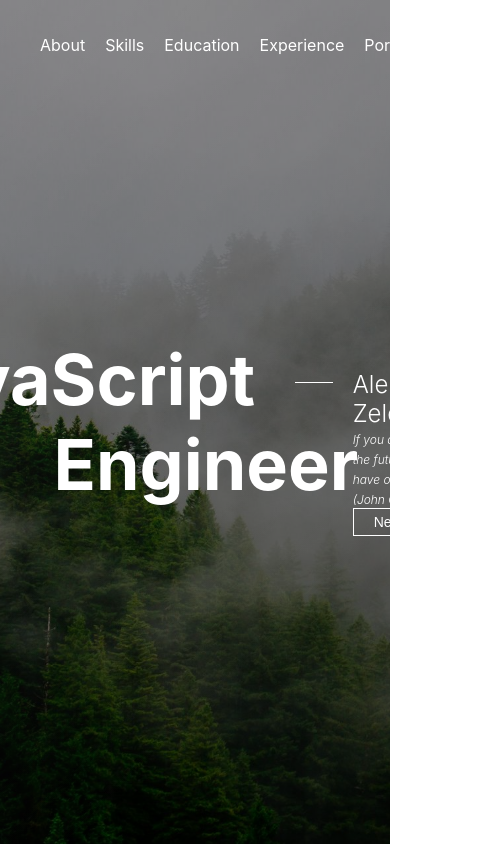
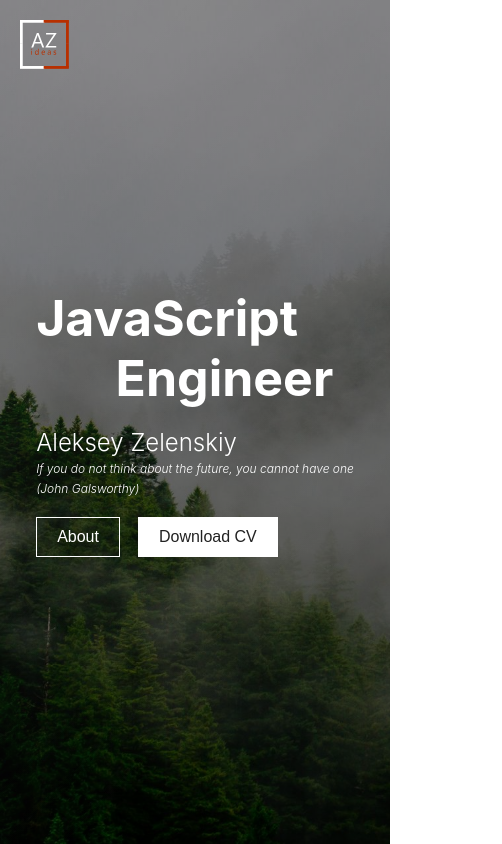
Before and after one commit to Alekseyideas/az-ideas, a Gatsby site: page / in a window 390 px wide. Shown: the whole page, 502 px wide, since content can reach past the window. Built offline with nearby package versions, Linux system fonts and the light colour scheme; Gatsby itself is replaced by a stand-in of ours.

Commit message:
add mobile version

```diff
--- a/package.json
+++ b/package.json
@@ -8,7 +8,7 @@
     "gatsby"
   ],
   "scripts": {
-    "develop": "gatsby develop",
+    "develop": "gatsby develop -H 0.0.0.0",
     "start": "gatsby develop",
     "build": "gatsby build",
     "serve": "gatsby serve",
--- a/src/components/FirstScreen.tsx
+++ b/src/components/FirstScreen.tsx
@@ -1,7 +1,7 @@
 import React from 'react';
 import styled from 'styled-components';
 import CitySrc from '../images/beautiful.jpg';
-import { COLORS } from '../utils/consts';
+import { MEDIA } from '../utils/media';
 import { DefaultButton } from './ui';
 
 export const FirstScreen: React.FC = ({}) => {
@@ -22,7 +22,14 @@ export const FirstScreen: React.FC = ({}) => {
                 If you do not think about the future, you cannot have one <br />{' '}
                 <span>(John Galsworthy)</span>
               </i>
-              <DefaultButton title='Next' onClick={() => console.log(1)} />
+              <ButtonWrapperS>
+                <DefaultButton
+                  styles={{ marginRight: '18px' }}
+                  title='About'
+                  onClick={() => console.log(1)}
+                />
+                <DefaultButton title='Download CV' onClick={() => console.log(1)} isFilled />
+              </ButtonWrapperS>
             </div>
           </WrapperDevS>
         </WrapperTitleS>
@@ -49,7 +56,7 @@ const WrapperS = styled.div`
     top: 0;
     left: 0;
     width: 100%;
-    height: 100%;
+    height: 100vh;
     opacity: 0.5;
     background: url(${CitySrc}) no-repeat bottom / cover;
   }
@@ -61,6 +68,16 @@ const WrapperS = styled.div`
     span {
       display: block;
       padding-left: 45%;
+    }
+
+    ${MEDIA.maxLg} {
+      margin: 0;
+    }
+    ${MEDIA.maxMd} {
+      font-size: 50px;
+      span {
+        padding-left: 25%;
+      }
     }
   }
   @keyframes gradient {
@@ -93,6 +110,13 @@ const WrapperDevS = styled.div`
     font-size: 12px;
     font-weight: 300;
   }
+
+  ${MEDIA.maxLg} {
+    margin: 20px 0 0 0px;
+    &::before {
+      display: none;
+    }
+  }
 `;
 
 const DeveloperNameS = styled.h2`
@@ -102,6 +126,12 @@ const DeveloperNameS = styled.h2`
 
 const WrapperTitleS = styled.div`
   display: flex;
+  ${MEDIA.maxLg} {
+    flex-direction: column;
+  }
 `;
 
-const ButtonS = styled.button``;
+const ButtonWrapperS = styled.div`
+  display: flex;
+  margin-top: 20px;
+`;
--- a/src/components/Header.tsx
+++ b/src/components/Header.tsx
@@ -3,6 +3,7 @@ import { Link } from 'gatsby';
 import styled from 'styled-components';
 import { COLORS } from '../utils/consts';
 import { Logo } from './svgs/Logo';
+import { MEDIA } from '../utils/media';
 interface HeaderProps {}
 
 export const Header: React.FC<HeaderProps> = ({}) => {
@@ -41,8 +42,12 @@ const NavS = styled.nav`
     color: #fff;
     cursor: pointer;
     &:hover {
-      color: #f5b9a7;
+      color: #d46a6a;
     }
+  }
+
+  ${MEDIA.maxLg} {
+    display: none;
   }
 `;
 
--- a/src/components/ui/Buttons.tsx
+++ b/src/components/ui/Buttons.tsx
@@ -1,11 +1,14 @@
-import React, { ButtonHTMLAttributes } from 'react';
+import React from 'react';
 import styled from 'styled-components';
+import { COLORS } from '../../utils/consts';
+import { MEDIA } from '../../utils/media';
 
 interface DefaultButtonProps {
   title: string;
   type?: 'button' | 'submit' | 'reset';
   onClick: () => void;
-  styles?: React.StyleHTMLAttributes<any>;
+  styles?: React.CSSProperties;
+  isFilled?: boolean;
 }
 
 export const DefaultButton: React.FC<DefaultButtonProps> = ({
@@ -13,22 +16,60 @@ export const DefaultButton: React.FC<DefaultButtonProps> = ({
   onClick,
   type = 'button',
   styles,
+  isFilled,
 }) => {
   return (
-    <DefButtonS style={styles} type={type} onClick={onClick}>
+    <DefButtonS style={styles} type={type} onClick={onClick} isFilled={isFilled}>
       {title}
     </DefButtonS>
   );
 };
 
-export const DefButtonS = styled.button`
+export const DefButtonS = styled.button<{ isFilled: boolean }>`
   display: flex;
   align-items: center;
   padding: 5px 20px;
   font-size: 14px;
   border: 1px solid white;
   outline: 0;
-  background: none;
   cursor: pointer;
   color: #fff;
+  transition: 0.1s;
+  ${MEDIA.maxLg} {
+    padding: 10px 20px;
+    font-size: 16px;
+  }
+  ${MEDIA.minLg} {
+    &:hover {
+      border: 1px solid ${COLORS.accent};
+      color: ${COLORS.accent};
+    }
+    &:active {
+      border: 1px solid ${COLORS.accentActive};
+      color: ${COLORS.accentActive};
+    }
+  }
+
+  ${({ isFilled }) =>
+    isFilled
+      ? `
+  color:  ${COLORS.default};
+  background: white;
+
+
+  ${MEDIA.minLg} {
+    &:hover {
+    background: ${COLORS.accent};
+    color: white;
+    }
+    &:active {
+      border: 1px solid ${COLORS.accentActive};
+      background: ${COLORS.accentActive};
+      color: white;
+    }
+  }
+  `
+      : `
+  background: none;
+  `}
 `;
--- a/src/utils/consts.ts
+++ b/src/utils/consts.ts
@@ -1,5 +1,6 @@
 export const SIDE_BAR_WIDTH = 400;
 export const COLORS = {
   default: '#222222',
-  accent: '#ca0808',
+  accent: '#f5b9a7',
+  accentActive: '#d46a6a',
 };
--- /dev/null
+++ b/src/utils/media.ts
@@ -0,0 +1,26 @@
+const ext = 'px';
+
+export const W_SIZE = {
+  minLg: 1200,
+  maxLg: 1199.9,
+
+  minMd: 768,
+  maxMd: 767.9,
+
+  minSm: 576,
+  maxSm: 575.9,
+};
+
+const minW = (w: number) => `@media screen and (min-width: ${w}${ext})`;
+const maxW = (w: number) => `@media screen and (max-width: ${w}${ext})`;
+
+export const MEDIA = {
+  minLg: minW(W_SIZE.minLg),
+  maxLg: maxW(W_SIZE.maxLg),
+
+  minMd: minW(W_SIZE.minMd),
+  maxMd: maxW(W_SIZE.maxMd),
+
+  minSm: minW(W_SIZE.minSm),
+  maxSm: maxW(W_SIZE.maxSm),
+};
```
